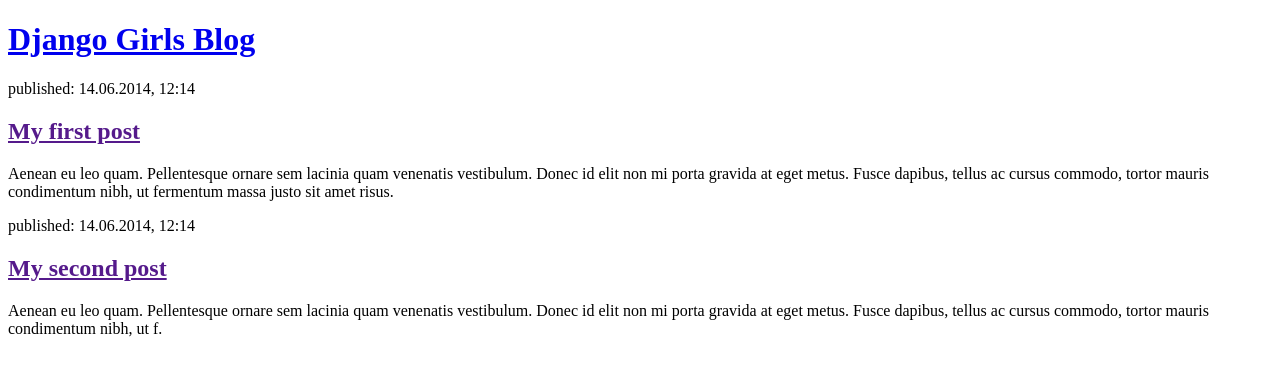
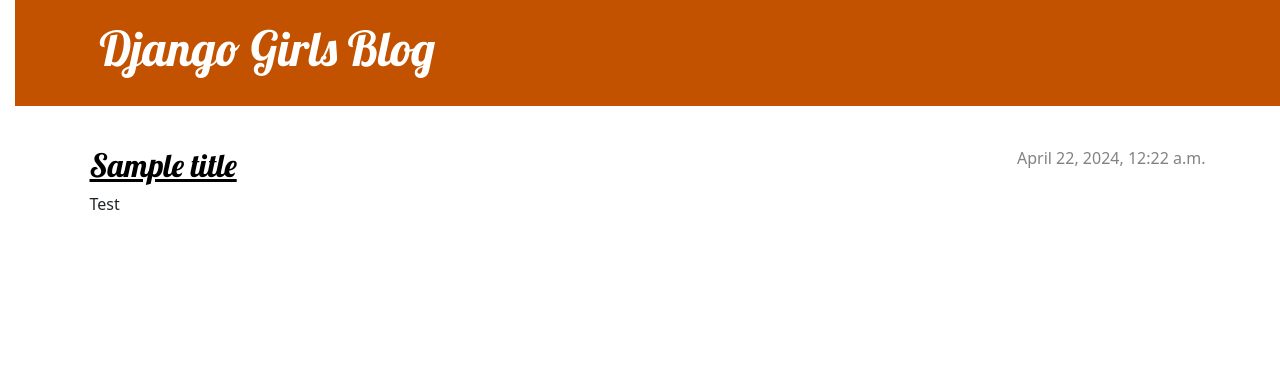
Before and after one commit to user-4532354/my-first-blog, a Django app: page / in a window 1280 px wide. Shown: the top 376 px of the page. Run offline with Django 3.2, Linux system fonts and the light colour scheme; data comes from the database, SQL or seed files in the repository; both versions use the stored data as it was after the commit.

Commit message:
Modified templates to display posts from database.

```diff
--- /dev/null
+++ b/blog/static/css/blog.css
@@ -0,0 +1,79 @@
+h1 a, h2 a {
+    color: #C25100;
+    font-family: 'Lobster';
+}
+
+body {
+    padding-left: 15px;
+}
+
+.page-header {
+    background-color: #C25100;
+    margin-top: 0;
+    margin-bottom: 40px;
+    padding: 20px 20px 20px 40px;
+}
+
+.page-header h1,
+.page-header h1 a,
+.page-header h1 a:visited,
+.page-header h1 a:active {
+    color: #ffffff;
+    font-size: 36pt;
+    text-decoration: none;
+}
+
+h1,
+h2,
+h3,
+h4 {
+    font-family: 'Lobster', cursive;
+}
+
+.date {
+    color: #828282;
+}
+
+.save {
+    float: right;
+}
+
+.post-form textarea,
+.post-form input {
+    width: 100%;
+}
+
+.top-menu,
+.top-menu:hover,
+.top-menu:visited {
+    color: #ffffff;
+    float: right;
+    font-size: 26pt;
+    margin-right: 20px;
+}
+
+.post {
+    margin-bottom: 70px;
+}
+
+.post h2 a,
+.post h2 a:visited {
+    color: #000000;
+}
+
+.post > .date,
+.post > .actions {
+    float: right;
+}
+
+.btn-secondary,
+.btn-secondary:visited {
+    color: #C25100;
+    background: none;
+    border-color: #C25100;
+}
+
+.btn-secondary:hover {
+    color: #FFFFFF;
+    background-color: #C25100;
+}
--- /dev/null
+++ b/blog/templates/blog/base.html
@@ -0,0 +1,25 @@
+{% load static %}
+<!DOCTYPE html>
+<html>
+    <head>
+        <title>Django Girls blog</title>
+        <link rel="stylesheet" href="https://cdn.jsdelivr.net/npm/bootstrap@5.1.3/dist/css/bootstrap.min.css" integrity="sha384-1BmE4kWBq78iYhFldvKuhfTAU6auU8tT94WrHftjDbrCEXSU1oBoqyl2QvZ6jIW3" crossorigin="anonymous">
+        <link rel="stylesheet" href="https://fonts.googleapis.com/css?family=Lobster&subset=latin,latin-ext">
+        <link rel="stylesheet" href="{% static 'css/blog.css' %}">
+    </head>
+    <body>
+    <header class="page-header">
+      <div class="container">
+          <h1><a href="/">Django Girls Blog</a></h1>
+      </div>
+    </header>
+    <main class="container">
+        <div class="row">
+            <div class="col">
+            {% block content %}
+            {% endblock %}
+            </div>
+        </div>
+    </main>
+</body>
+</html>
--- a/blog/templates/blog/post_list.html
+++ b/blog/templates/blog/post_list.html
@@ -1,23 +1,13 @@
-<!DOCTYPE html>
-<html>
-    <head>
-        <title>Django Girls blog</title>
-    </head>
-    <body>
-        <header>
-            <h1><a href="/">Django Girls Blog</a></h1>
-        </header>
+{% extends 'blog/base.html' %}
 
-        <article>
-            <time>published: 14.06.2014, 12:14</time>
-            <h2><a href="">My first post</a></h2>
-            <p>Aenean eu leo quam. Pellentesque ornare sem lacinia quam venenatis vestibulum. Donec id elit non mi porta gravida at eget metus. Fusce dapibus, tellus ac cursus commodo, tortor mauris condimentum nibh, ut fermentum massa justo sit amet risus.</p>
+{% block content %}
+    {% for post in posts %}
+        <article class="post">
+            <time class="date">
+                {{ post.published_date }}
+            </time>
+            <h2><a href="">{{ post.title }}</a></h2>
+            <p>{{ post.text|linebreaksbr }}</p>
         </article>
-
-        <article>
-            <time>published: 14.06.2014, 12:14</time>
-            <h2><a href="">My second post</a></h2>
-            <p>Aenean eu leo quam. Pellentesque ornare sem lacinia quam venenatis vestibulum. Donec id elit non mi porta gravida at eget metus. Fusce dapibus, tellus ac cursus commodo, tortor mauris condimentum nibh, ut f.</p>
-        </article>
-    </body>
-</html>
+    {% endfor %}
+{% endblock %}
--- a/blog/views.py
+++ b/blog/views.py
@@ -1,5 +1,9 @@
 from django.shortcuts import render
+from django.utils import timezone
+from .models import Post
+
 
 # Create your views here.
 def post_list(request):
-    return render(request, 'blog/post_list.html', {})
+    posts = Post.objects.filter(published_date__lte=timezone.now()).order_by('published_date')
+    return render(request, 'blog/post_list.html', {'posts': posts})
```
Also changed, not shown: db.sqlite3.
